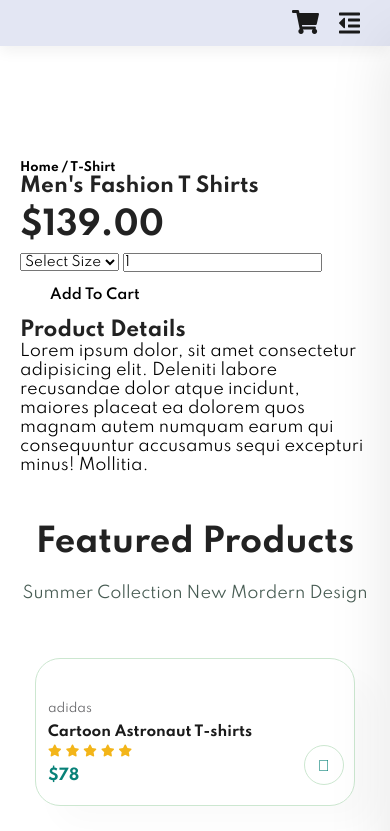
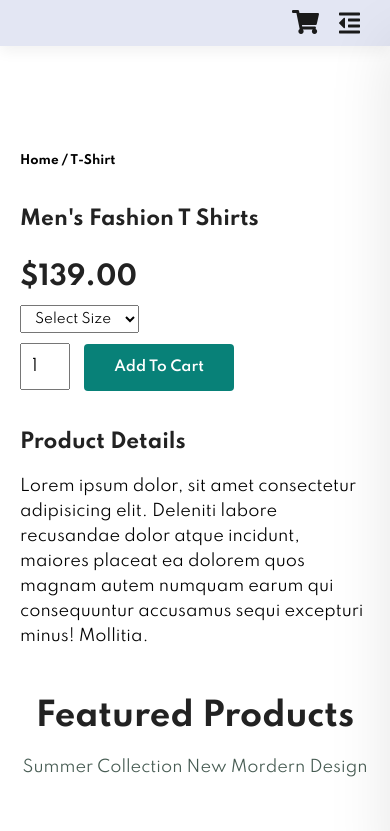
Before and after one commit to Kgupta200/Buynary, a plain HTML site: page sproduct.html in a window 390 px wide. Shown: the top 831 px of the page. Drawn offline with Linux system fonts and the light colour scheme.

```diff
--- a/style.css
+++ b/style.css
@@ -562,12 +562,119 @@
   text-align:center;
 }
 
+/* SHOP PAGE */
+
+#page-header{
+  width:100%;
+  height:40vh;
+  background-size: cover;
+  background-image: url("img/banner/b1.jpg");
+  text-align: center;
+  display: flex;
+  justify-content: center;
+  flex-direction: column;
+  padding: 14px;
+}
+
+#page-header h2, #page-header p{
+  color:#fff;
+}
+
+#pagination{
+  text-align: center;
+}
+
+#pagination a{
+  text-decoration: none;
+  background-color: #088178;
+  border-radius: 4px;
+  color:#fff;
+  font-weight: 600;
+  padding: 15px 20px;
+}
+
+#pagination a i{
+  font-size: 60px;
+  font-weight: 600;
+}
+
+/* SINGLE PRODUCT */
+#prodetails{
+  display: flex;
+  margin-top: 20px;
+}
+
+#prodetails .single-pro-image{
+  width:40%;
+  margin-right: 50px;
+}
+
+.small-img-group{
+  display:flex;
+  justify-content: space-between;
+}
+
+.small-img-col{
+  flex-basis: 24%;
+  cursor:pointer;
+}
+
+#prodetails .single-pro-details{
+  width:50%;
+  padding-top: 30px;
+}
+
+#prodetails .single-pro-details h4{
+  padding: 40px 0 20px 0;
+}
+
+#prodetails .single-pro-details h2{
+  font-size: 26px;
+}
+
+#prodetails .single-pro-details select{
+  display: block;
+  padding: 5px 10px;
+  margin-bottom: 10px;
+}
+
+#prodetails .single-pro-details input{
+  width:50px;
+  height: 47px;
+  padding-left: 10px;
+  font-size: 16px;
+  margin-right: 10px;
+
+}
+
+#prodetails .single-pro-details input:focus{
+  outline:none;
+}
+
+#prodetails .single-pro-details button{
+  background-color: #088178;
+  color: #fff;
+}
+
+#prodetails .single-pro-details span{
+  line-height: 25px;
+}
+
+/* BLOG PAGE */
+
+/* ABOUT PAGE */
+
+
+/* CONTACT PAGE */
+/* CART PAGE */
+
+
 /* resposivness */
 
 /* for tablet */
 
 @media(max-width:799px){
-
+/* for home page */
   .section-p1{
     padding:40px 40px;
   }
@@ -671,7 +778,7 @@
 
 /* for mobile */
 @media(max-width:477px){
-
+/*for home page  */
   .section-p1{
     padding:20px;
   }
@@ -738,4 +845,19 @@
     text-align: start;
   }
 
+  /* for single product */
+  #prodetails{
+    display: flex;
+    flex-direction: column;
+  }
+
+  #prodetails .single-pro-image{
+    width:100%;
+    margin-right: 0px;
+  }
+
+  #prodetails .single-pro-details{
+    width:100%;
+  }
+
 }
```
